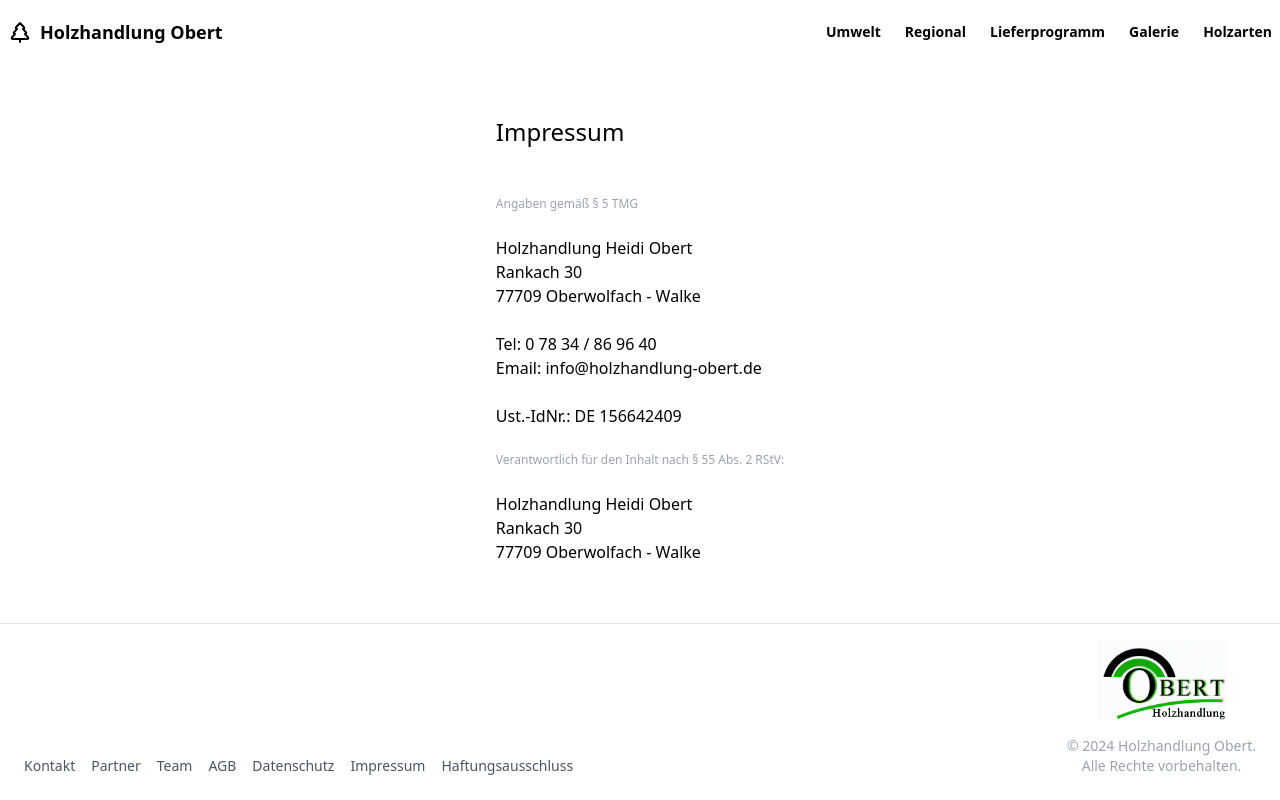
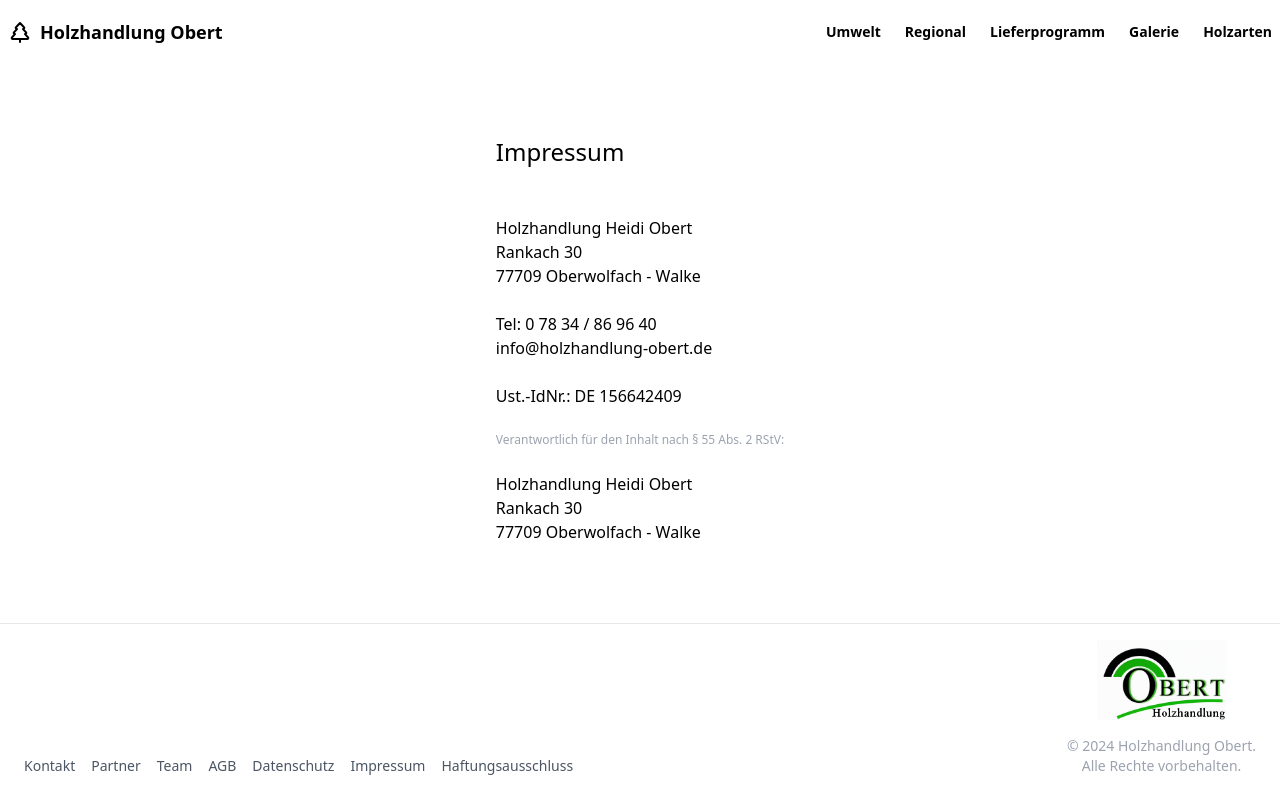
Before and after one commit to IObert/holzhandlung-obert, a Next.js app: page /impressum in a window 1280 px wide. Built offline with nearby package versions, Linux system fonts and the light colour scheme.

Commit message:
remove unnecessary line

```diff
--- a/src/app/impressum/page.tsx
+++ b/src/app/impressum/page.tsx
@@ -5,7 +5,6 @@ export default function Impressum() {
     <div className="max-w-xs md:max-w-xl mx-auto">
       <div className="space-y-6">
         <h1 className="text-2xl mb-12">Impressum</h1>
-        <p className="text-xs text-gray-400">Angaben gemäß § 5 TMG</p>
         <p className="">
           Holzhandlung Heidi Obert <br />
           Rankach 30 <br />
@@ -14,7 +13,6 @@ export default function Impressum() {
 
         <p className="">
           Tel: 0 78 34 / 86 96 40 <br />
-          Email:{" "}
           <Link
             href="mailto:info@holzhandlung-obert.de"
             className="hover:underline underline-offset-4"
```
